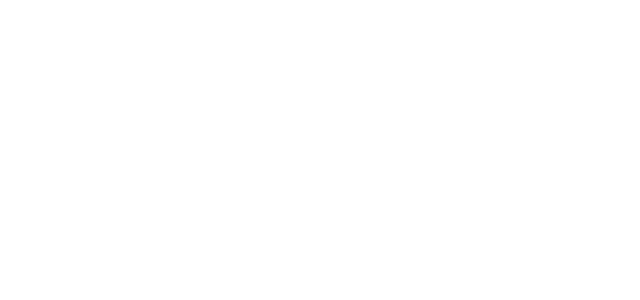
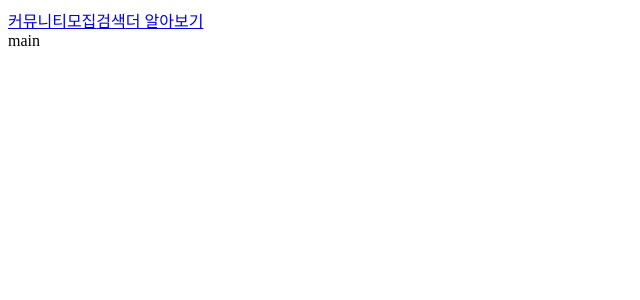
Before and after one commit to kody-gsm/Gni-client, a React (Create React App) app: page / in a window 1280 px wide. Before the commit this address had no page. Shown: the top 300 px of the page, without its empty margins (0-640 px from the left). Built offline with nearby package versions, Linux system fonts and the light colour scheme.

Commit message:
'styled component 적용'

```diff
--- a/src/App.js
+++ b/src/App.js
@@ -1,5 +1,6 @@
 import { Routes, Route, BrowserRouter } from "react-router-dom";
 import Login from "./pages/Login";
+import Main from "./pages/Main";
 
 const App = () => {
   return (
@@ -7,6 +8,7 @@ const App = () => {
       <BrowserRouter>
         <Routes>
           <Route path="/login" element={<Login />} />
+          <Route path='/' element={<Main />} />
         </Routes>
       </BrowserRouter>
     </div>
--- /dev/null
+++ b/src/components/Nav.js
@@ -0,0 +1,31 @@
+import { Link } from "react-router-dom";
+import { styled } from "styled-components";
+
+const Navigations = styled.div`
+display:flex;
+`
+
+export default function Nav() {
+  return (<Navigations>
+    <Link to={'/community'}>
+      <div>
+        커뮤니티
+      </div>
+    </Link>
+    <Link to={'/join'}>
+      <div>
+        모집
+      </div>
+    </Link>
+    <Link to={'/search'}>
+      <div>
+        검색
+      </div>
+    </Link>
+    <Link to={'/about'}>
+      <div>
+        더 알아보기
+      </div>
+    </Link>
+  </Navigations>);
+}
--- /dev/null
+++ b/src/pages/Main.js
@@ -0,0 +1,10 @@
+import Nav from "../components/Nav";
+
+export default function Main() {
+  return <>
+    <Nav />
+    <div className="main">
+      main
+    </div>
+  </>;
+}
```
